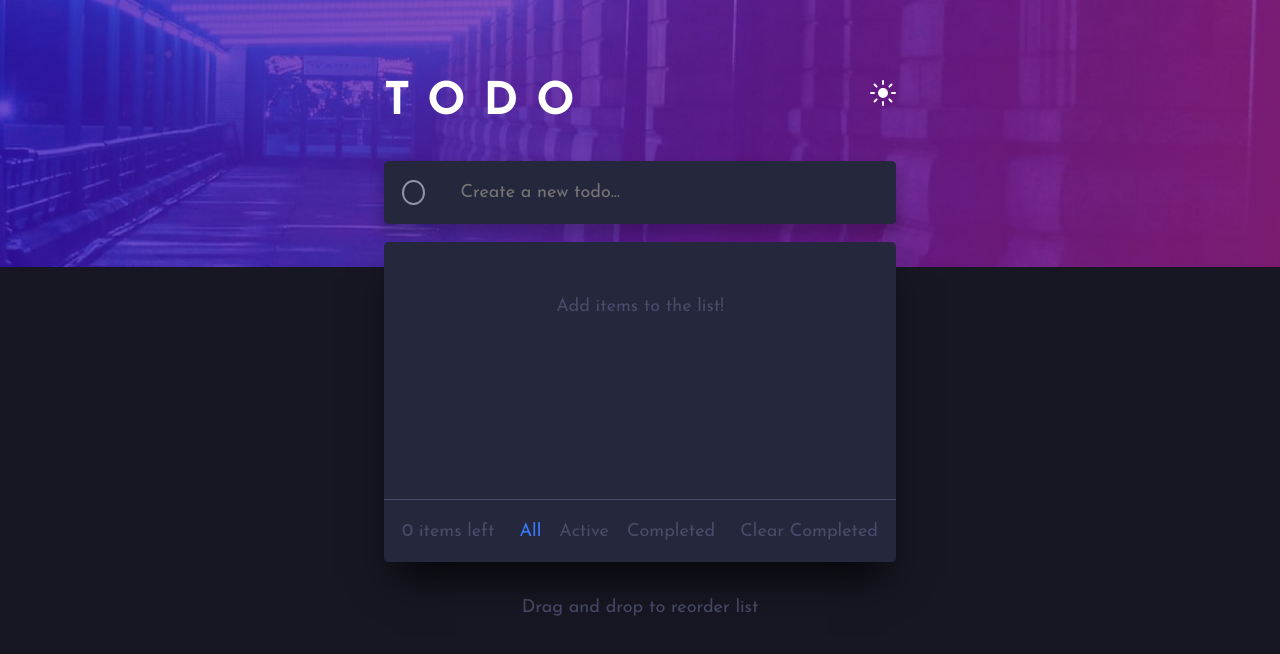
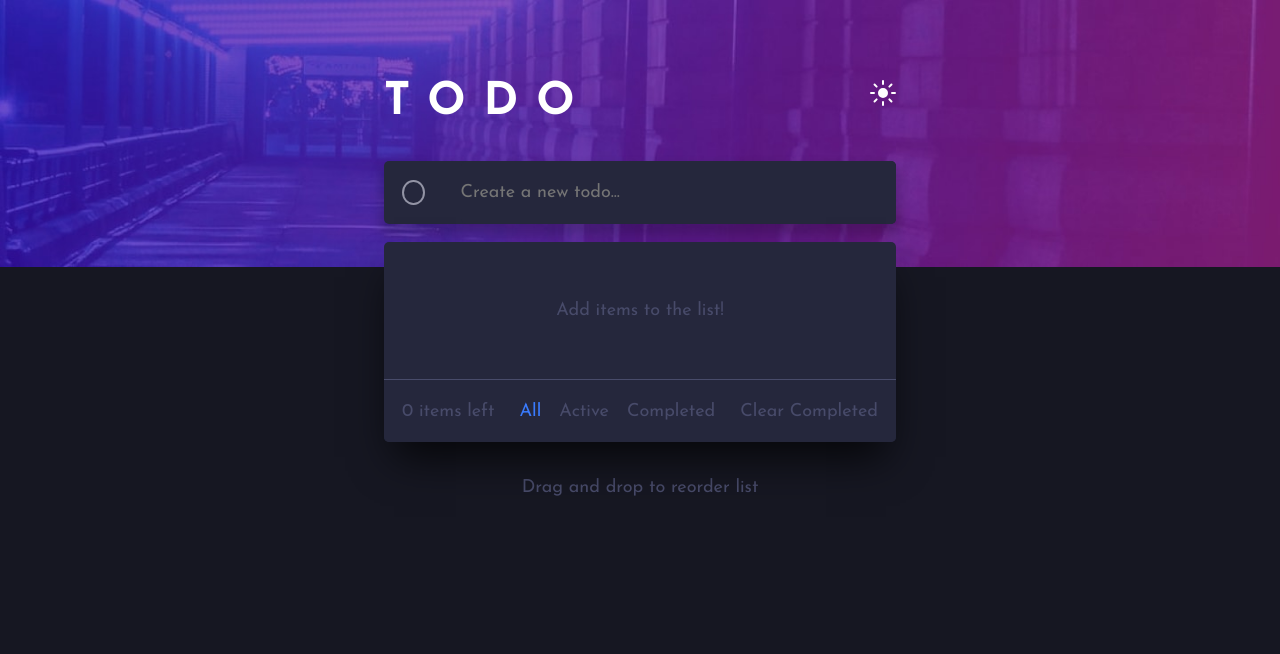
Before and after one commit to SaiPradeepti/Frontendmentor-Challenges, a React (Create React App) app in the folder 06todo-app-main/: page / in a window 1280 px wide. Shown: the top 654 px of the page. Built offline with nearby package versions, Linux system fonts and the light colour scheme.

Commit message:
Updating app__list for empty list state

```diff
--- a/06todo-app-main/src/components/List.js
+++ b/06todo-app-main/src/components/List.js
@@ -33,12 +33,17 @@ const List = ({dispatch,list,lightTheme}) => {
         setItemsLeft(count);
     }, [list])
 
+    // if(newList.length!==0)
     return (
-        <div className={`app__list ${lightTheme ? 'app__light' : false} ${newList.length===0? 'app__emptylist' : false}`}>
+        <div className={`app__list ${lightTheme ? 'app__light' : false} ${newList.length===0 ? 'app__emptylist': false}`}>
+            {
+                (newList.length===0) && <div className='todo__msg'>Add items to the list!</div>
+            }
+            {
+                (newList.length!==0) &&
                 <Droppable droppableId="droppable">
                     {(provided, _) => (
-                    <div {...provided.droppableProps} ref={provided.innerRef} className={`todo__list ${newList.length === 0 ? 'emptyList' : false}`}>
-                        {(newList.length===0) && <div className='todo__msg'>Add items to the list!</div>}
+                        <div {...provided.droppableProps} ref={provided.innerRef} className="todo__list">
                             {   newList.map((item,index) => {
                                         return (
                                             <Draggable draggableId={item.id} index={index} key={item.id}>
@@ -55,6 +60,7 @@ const List = ({dispatch,list,lightTheme}) => {
                         </div>
                     )}
                 </Droppable>
+            }
             <div className="app__menu">
                         <div className="app__listItems">{itemsLeft} items left</div>
                         <div className="app__states">
--- a/06todo-app-main/src/scss/_config.scss
+++ b/06todo-app-main/src/scss/_config.scss
@@ -131,4 +131,5 @@ $fontweight-bold: 700;
   display: flex;
   align-items: center;
   justify-content: center;
+  flex-direction: column;
 }
--- a/06todo-app-main/src/scss/_list.scss
+++ b/06todo-app-main/src/scss/_list.scss
@@ -21,17 +21,13 @@
   }
 
   #{&}__emptylist {
-    height: 40vh;
+    height: 25vh;
+    @include centerElement;
   }
 
   .todo__list {
     height: 80%;
     overflow: auto;
-  }
-
-  .emptyList {
-    @include centerElement;
-    height: 40%;
   }
 
   .todo__msg {
```
Lines whose indentation alone changed are shown as unchanged.
